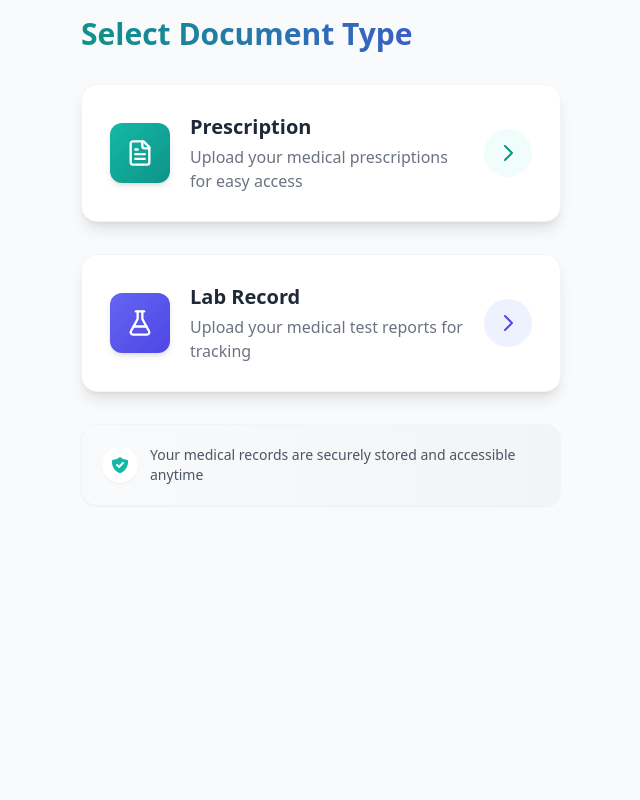
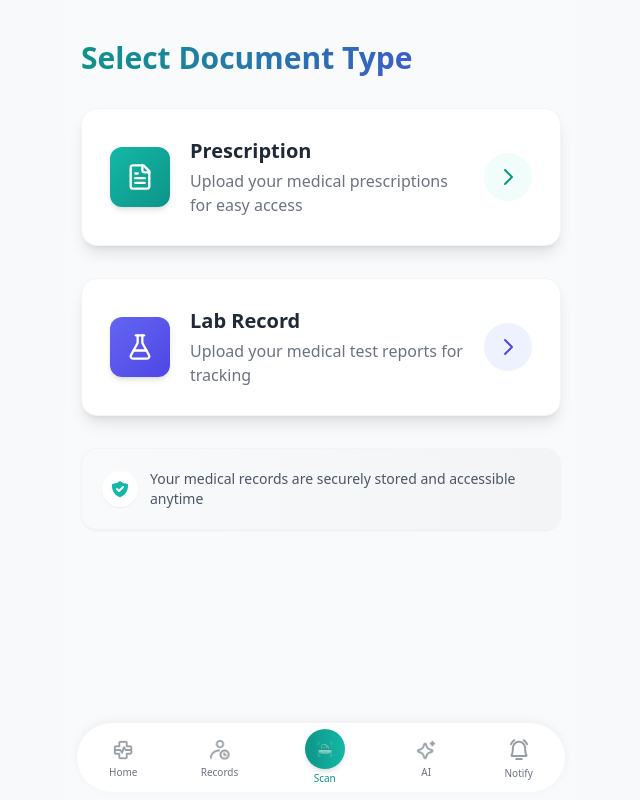
Before and after one commit to sakshikaleves/health_AI, a Next.js app: page /scanner in a window 1280 px wide. Shown: the whole page, without its empty margins (319-959 px from the left). Built offline with nearby package versions, Linux system fonts and the light colour scheme.

Commit message:
feat: update BottomNavbar to set active tab based on current path and enhance UI with animations fix: adjust padding in Scanner component for improved layout

```diff
--- a/src/app/components/BottomNavbar.js
+++ b/src/app/components/BottomNavbar.js
@@ -1,13 +1,23 @@
 "use client";
-import React, { useState } from "react";
+import React, { useState, useEffect } from "react";
 import Link from "next/link";
-import { Home, FileText, Sparkles, Bell } from "lucide-react";
 import Image from "next/image";
 import { usePathname } from "next/navigation";
+import { motion } from "framer-motion";
+import { Camera } from "lucide-react";
 
 const BottomNavbar = () => {
+  const pathname = usePathname();
   const [activeTab, setActiveTab] = useState("records");
-  const pathname = usePathname();
+
+  // Set active tab based on current path
+  useEffect(() => {
+    const path = pathname.split("/")[1] || "home";
+    if (navItems.some((item) => item.id === path)) {
+      setActiveTab(path);
+    }
+  }, [pathname]);
+
   const navItems = [
     {
       id: "home",
@@ -20,6 +30,12 @@ const BottomNavbar = () => {
       label: "Records",
     },
     {
+      id: "scanner",
+      icon: "/logo.png",
+      label: "Scan",
+      isSpecial: true,
+    },
+    {
       id: "ai",
       icon: "/navbar/ai.png",
       label: "AI",
@@ -27,74 +43,99 @@ const BottomNavbar = () => {
     {
       id: "notification",
       icon: "/navbar/notification.png",
-      label: "Notification",
+      label: "Notify",
     },
-  // Don't show the navbar on the login and ai pages
   ];
+
+  // Don't show the navbar on certain pages
   if (
     pathname === "/login" ||
     pathname === "/welcome" ||
     pathname === "/" ||
-    pathname === "/otp" ||
-    pathname === "/scanner"
+    pathname === "/otp"
   )
     return null;
+
   return (
-    <div className="fixed bottom-2 z- left-0 right-0 px-4 px- z-50">
-      <div className="flex justify-around p-2 pl-4 bg-white pr-4 rounded-full shadow-2xl items-center">
+    <div className="fixed bottom-2 left-0 right-0 px-3 z-50 max-w-lg mx-auto">
+      <motion.div
+        initial={{ y: 20, opacity: 0 }}
+        animate={{ y: 0, opacity: 1 }}
+        transition={{ duration: 0.3 }}
+        className="flex justify-around bg-white rounded-full shadow-lg items-center relative"
+        style={{ boxShadow: "0 -2px 10px rgba(0,0,0,0.05)" }}
+      >
         {navItems.map((item) => (
           <Link
             key={item.id}
             href={`/${item.id}`}
-            className="flex flex-col items-center max-w-md justify-center"
+            className={`
+              flex flex-col items-center justify-center py-1.5 px-3 relative
+              ${item.isSpecial ? "mx-1" : ""}
+            `}
             onClick={() => setActiveTab(item.id)}
           >
+            {item.isSpecial ? (
+              <motion.div
+                whileTap={{ scale: 0.9 }}
+                className="flex flex-col items-center"
+              >
+                <div className="w-10 h-10 bg-gradient-to-r from-teal-600 to-teal-500 rounded-full flex items-center justify-center shadow-md">
+                  <Image
+                    src={item.icon}
+                    alt={item.label}
+                    width={24}
+                    height={24}
+                    className="rounded-full"
+                  />
+                </div>
+                <span className="text-[10px] font-medium mt-0.5 text-teal-600">
+                  {item.label}
+                </span>
+              </motion.div>
+            ) : (
+              <>
                 <div
                   className={`
-              relative  p-1 w-full flex items-center justify-center rounded-full
-              ${
-                activeTab === item.id
-                  ? " bg-[#f1fffd] text-teal-500"
-                  : "text-gray-400"
-              }
+                    relative p-1 flex items-center justify-center
+                    ${activeTab === item.id ? "text-teal-500" : "text-gray-400"}
                   `}
                 >
                   <Image
                     src={item.icon}
                     alt={item.label}
-                width={26}
-                height={26}
-                className={`${
-                  activeTab === item.id ? "text-teal-500" : "text-gray-400"
-                }`}
+                    width={22}
+                    height={22}
+                    className="transition-all duration-200"
+                    style={{
+                      opacity: activeTab === item.id ? 1 : 0.7,
+                      transform:
+                        activeTab === item.id ? "scale(1.1)" : "scale(1)",
+                    }}
                   />
                 </div>
                 <span
                   className={`
-              text-sm  font-semibold
-              ${activeTab === item.id ? "text-teal-500" : ""}
+                    text-[10px] font-medium transition-colors duration-200
+                    ${activeTab === item.id ? "text-teal-500" : "text-gray-500"}
                   `}
                 >
                   {item.label}
                 </span>
+
+                {/* Active indicator */}
                 {activeTab === item.id && (
-              <div className="absolute bottom-0 w-[54px] h-[4px] bg-teal-500 rounded-full"></div>
+                  <motion.div
+                    layoutId="activeTab"
+                    className="absolute -bottom-1 w-[4px] h-[4px] bg-teal-500 rounded-full"
+                    transition={{ type: "spring", stiffness: 500, damping: 30 }}
+                  />
+                )}
+              </>
             )}
           </Link>
         ))}
-
-        <div className="absolute left-1/2 -top-[32px] -translate-x-1/2 bg-black w-[58px] h-[58px] rounded-full flex items-center justify-center shadow-lg">
-          <Link href={"/scanner"}>
-            <Image
-              src="/logo.png"
-              alt="avatar"
-              width={40}
-              height={40}
-              className="rounded-full"
-            />
-          </Link>
-        </div>
-      </div>
+      </motion.div>
     </div>
   );
 };
--- a/src/app/scanner/page.js
+++ b/src/app/scanner/page.js
@@ -319,7 +319,7 @@ export default function Scanner() {
   );
 
   return (
-    <div className="max-w-lg mx-auto p-4 min-h-screen  flex flex-col bg-gray-50">
+    <div className="max-w-lg mx-auto p-4 min-h-screen pt-10 flex flex-col bg-gray-50">
       {!recordType && renderInitialSelection()}
       {recordType && !showCamera && !isAnalyzing && renderUploadMethodSelection()}
 
```
Lines whose indentation alone changed are shown as unchanged.
